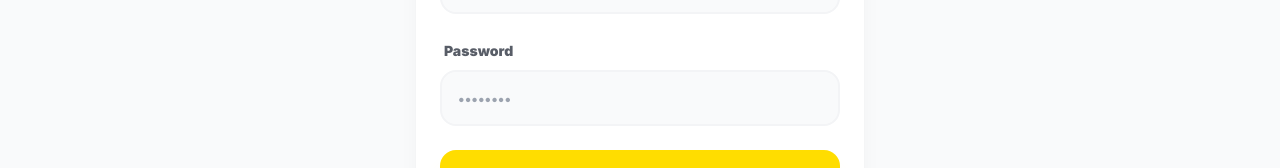
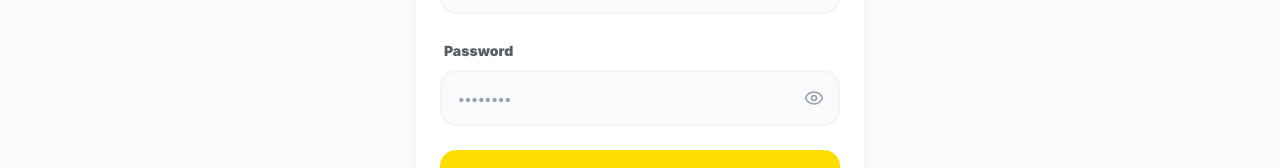
Before and after one commit to Aasim-ali/whisk-image-generator-extension, a Next.js app in the folder client/: page /register in a window 1280 px wide. Shown: the part 506-674 px from the top of the page. Built offline with nearby package versions, Linux system fonts and the light colour scheme; no server answers.

Commit message:
feat: Add password visibility toggle to the password input field on the registration page.

```diff
--- a/client/app/register/page.js
+++ b/client/app/register/page.js
@@ -3,7 +3,7 @@
 import { useRouter, useSearchParams } from 'next/navigation';
 import Link from 'next/link';
 import { motion } from 'framer-motion';
-import { User, Mail, Lock, Loader, ChevronRight } from 'lucide-react';
+import { User, Mail, Lock, Loader, ChevronRight, EyeOff, Eye } from 'lucide-react';
 import { useAuth } from '../../hooks/useAuth';
 import { fadeInUp } from '../../utils/animations';
 import LoadingSpinner from '@/components/LoadingSpinner';
@@ -22,6 +22,7 @@
     const router = useRouter();
     const searchParams = useSearchParams();
     const isExtension = searchParams.get('extension') === 'true';
+    const [showPassword, setShowPassword] = useState(false);
 
     // Auto-redirect if already logged in
     useEffect(() => {
@@ -121,13 +122,23 @@
 
                             <div className="space-y-2">
                                 <Label className="text-gray-900/70 ml-1">Password</Label>
+                                <div className="relative">
                                     <Input
-                                    type="password"
+                                        type={showPassword ? "text" : "password"}
                                         placeholder="••••••••"
                                         value={password}
                                         onChange={(e) => setPassword(e.target.value)}
+                                        className="pr-12"
                                         required
                                     />
+                                    <button
+                                        type="button"
+                                        onClick={() => setShowPassword(!showPassword)}
+                                        className="absolute right-4 top-1/2 -translate-y-1/2 text-gray-400 hover:text-gray-900 transition-colors"
+                                    >
+                                        {showPassword ? <EyeOff size={20} /> : <Eye size={20} />}
+                                    </button>
+                                </div>
                             </div>
 
                             <Button
```
Lines whose indentation alone changed are shown as unchanged.
